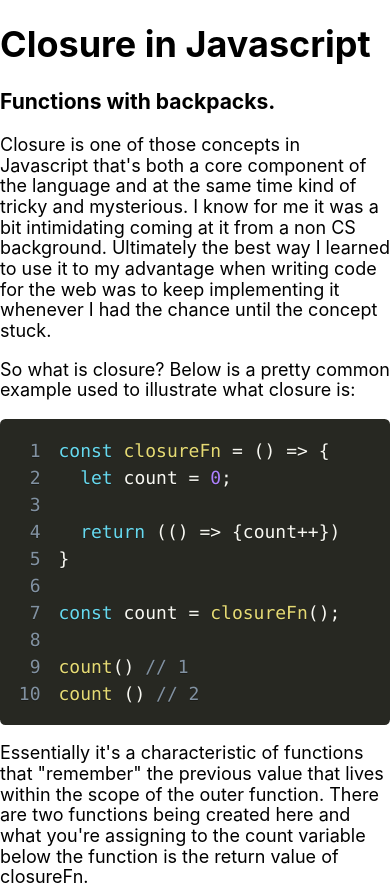
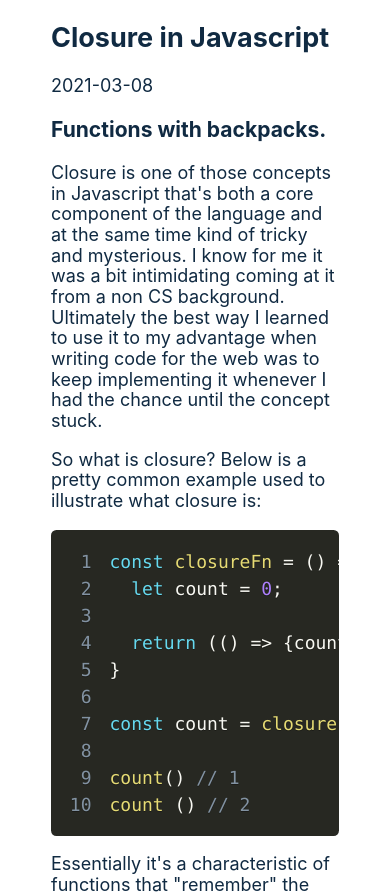
Before and after one commit to timegated/tyfyi-blog, a Next.js app: page /post/closure-in-js in a window 390 px wide. Shown: the top 894 px of the page. Built offline with nearby package versions, Linux system fonts and the light colour scheme.

Commit message:
Feat: added theme object with styled components, blog posts and home page are now responsive for all screen sizes

```diff
--- a/package.json
+++ b/package.json
@@ -28,6 +28,7 @@
     "raw-loader": "^4.0.2",
     "react": "^17.0.1",
     "react-dom": "^17.0.1",
+    "react-feather": "^2.0.9",
     "react-markdown": "^5.0.3",
     "react-syntax-highlighter": "^15.4.3",
     "styled-components": "^5.2.3"
--- a/pages/post/[postname].js
+++ b/pages/post/[postname].js
@@ -5,30 +5,32 @@
 import getSlugs from '../../utils/getSlugs';
 import CodeBlock from '../../components/common/codeblock';
 import Link from 'next/link';
-
+import { Container } from '../../components/globalStyles/global';
 const BlogPost = ({ siteTitle, frontmatter, markdownBody }) => {
   return (
     <>
       <Layout pageTitle={`${siteTitle} | ${frontmatter.title}`}>
+        <Container>
           <h1>{frontmatter.title}</h1>
+          <span>{frontmatter.date}</span>
           <ReactMarkdown source={markdownBody}
             allowDangerousHtml
             renderers={
               {
                 code: CodeBlock,
-              link: ({ children, href }) =>
-              {
+                link: ({ children, href }) => {
                   return <Link href={href}>
                     <a>{children}</a>
                   </Link>
                 }
               }} />
+        </Container>
       </Layout>
     </>
   );
 };
 
-export async function getStaticProps ({ ...ctx }) {
+export async function getStaticProps({ ...ctx }) {
   const { postname } = ctx.params
 
   const content = await import(`../../posts/${postname}.md`);
--- a/styles/GlobalStyles.js
+++ b/styles/GlobalStyles.js
@@ -9,6 +9,7 @@
   :root {
     font-size: 18px;
     height: auto;
+    color: ${({theme}) => theme.color.main.primary};
   }
 
   body {
--- a/styles/theme.js
+++ b/styles/theme.js
@@ -25,6 +25,18 @@
       tealeight: 'hsl(152, 68%, 96%)',
     }
   },
+  font_size: {
+    xsm: '0.5rem',
+    sm: '0.75rem',
+    reg: '1rem',
+    md: '1.25rem',
+    lg: '2rem'
+  },
+  font_weight: {
+    light: '400',
+    bold: '600',
+    bolder: '800'
+  },
   screen: {
     xxsm: '320px',
     sm: '540px',
```
Also changed, not shown: components/PostList/PostList.js (+6 -3 lines), components/PostList/style.js (+32 -0 lines), 1 other file (tests, documents, lock files or other folders). Lines whose indentation alone changed are shown as unchanged.
